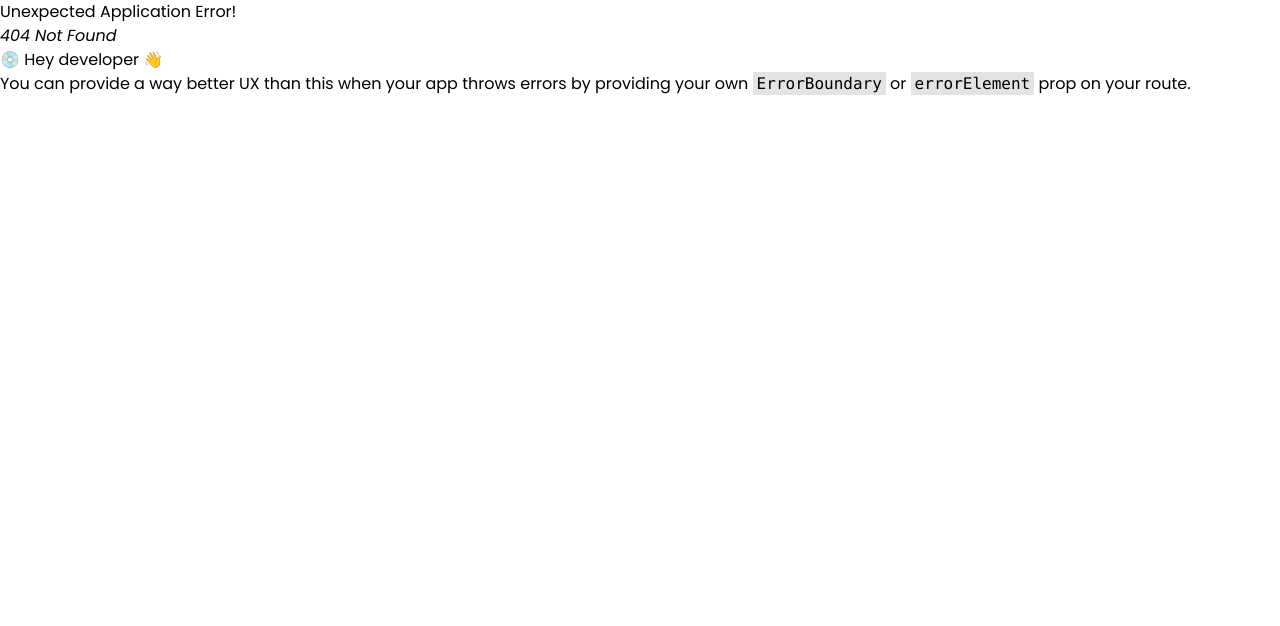
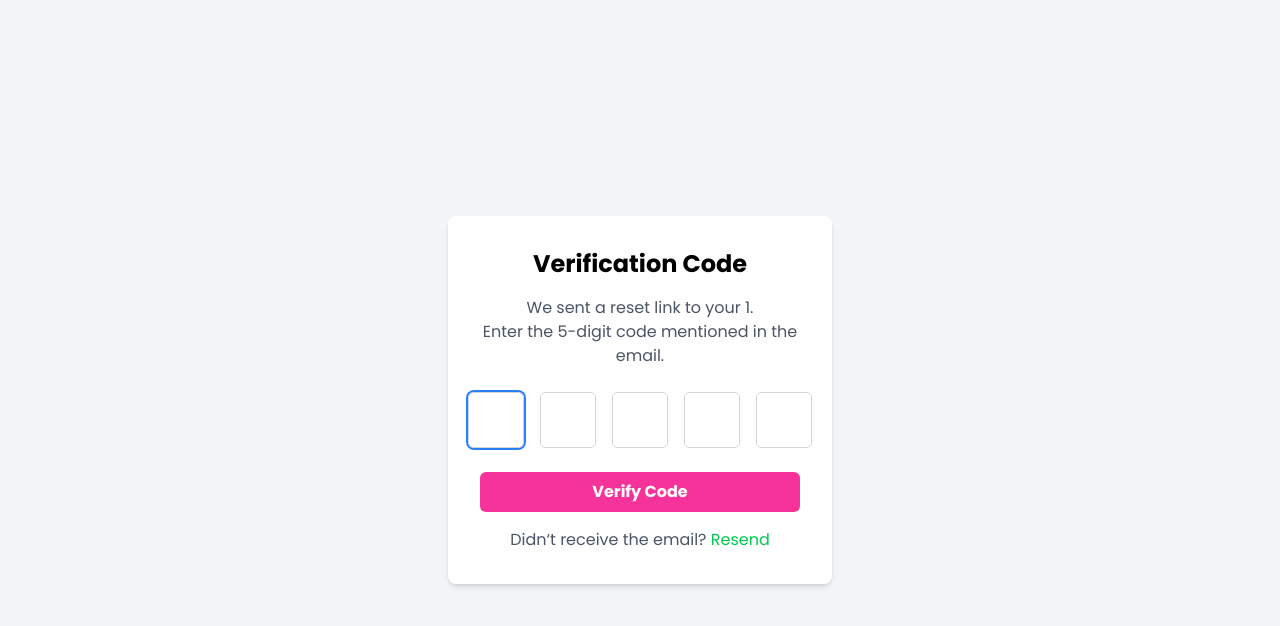
Before and after one commit to Nahidul-Islam-Siam/redux-authentication, a React (Vite) app: page /verification-form/1 in a window 1280 px wide. Before the commit this address had no page. Shown: the top 626 px of the page. Built offline with nearby package versions, Linux system fonts and the light colour scheme.

Commit message:
enhance signup and verification flow; update navigation to include email parameter, improve toast messages, and add ToastContainer

```diff
--- a/src/components/SignUp.jsx
+++ b/src/components/SignUp.jsx
@@ -28,17 +28,19 @@ const SignUpForm = () => {
         setShowConfirmPassword(!showConfirmPassword);
     };
 
+
     const onSubmit = async (data) => {
         try {
             const res = await singup(data).unwrap();
             console.log("Registration successful!", res);
 
-            toast("Registration Sucessfully");
+            toast.success("Registration Successfully");
 
-            navigate("/login")
+            // Navigate to verification form with email as a URL parameter
+            navigate(`/verification-form/${data.email}`);
         } catch (err) {
             console.error("Registration failed:", err);
-            toast.error(error.message )
+            toast.error(err?.data?.message || "Signup failed, please try again.");
         }
     };
 
--- a/src/components/VerificationForm.jsx
+++ b/src/components/VerificationForm.jsx
@@ -23,7 +23,7 @@ const VerificationForm = () => {
   const email = param.email;
 
 
-  console.log(email, codeValues);
+  console.log(email);
   const handleChange = (index, event) => {
     const value = event.target.value;
     if (!/^\d?$/.test(value)) return; // Only allow single digits
--- a/src/main.jsx
+++ b/src/main.jsx
@@ -9,6 +9,7 @@ import {
 import router from './route/router';
 import { Provider } from 'react-redux'
 import store from './redux/store';
+import { ToastContainer } from 'react-toastify';
 
 
 createRoot(document.getElementById('root')).render(
@@ -16,6 +17,7 @@ createRoot(document.getElementById('root')).render(
 
   <Provider store={store}>
   <RouterProvider router={router} />
+  <ToastContainer />
   </Provider>
   </StrictMode>,
 )
--- a/src/route/router.jsx
+++ b/src/route/router.jsx
@@ -29,7 +29,7 @@ const router = createBrowserRouter([
         element: <ForgotPasswordForm />,
       },
       {
-        path: "verification-form",
+        path: "verification-form/:email",
         element: <VerificationForm />,
       },
       {
```
